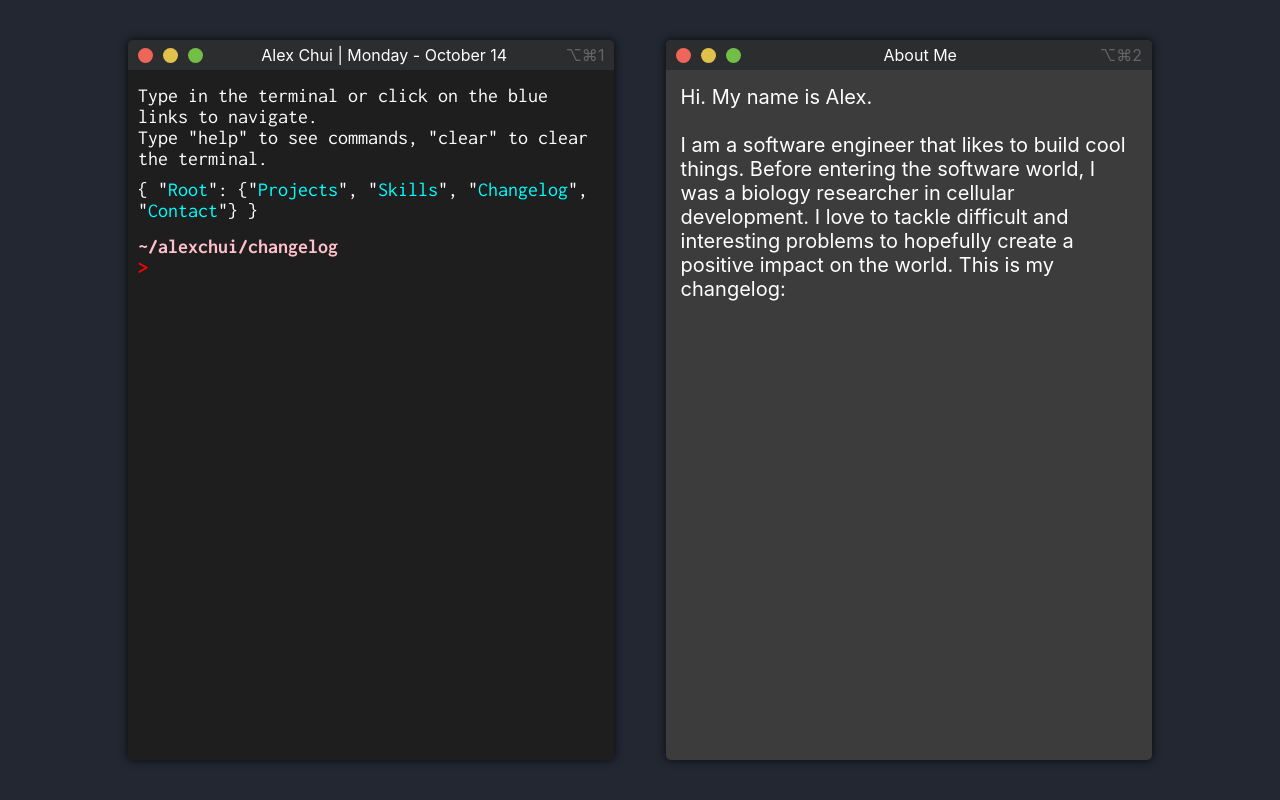
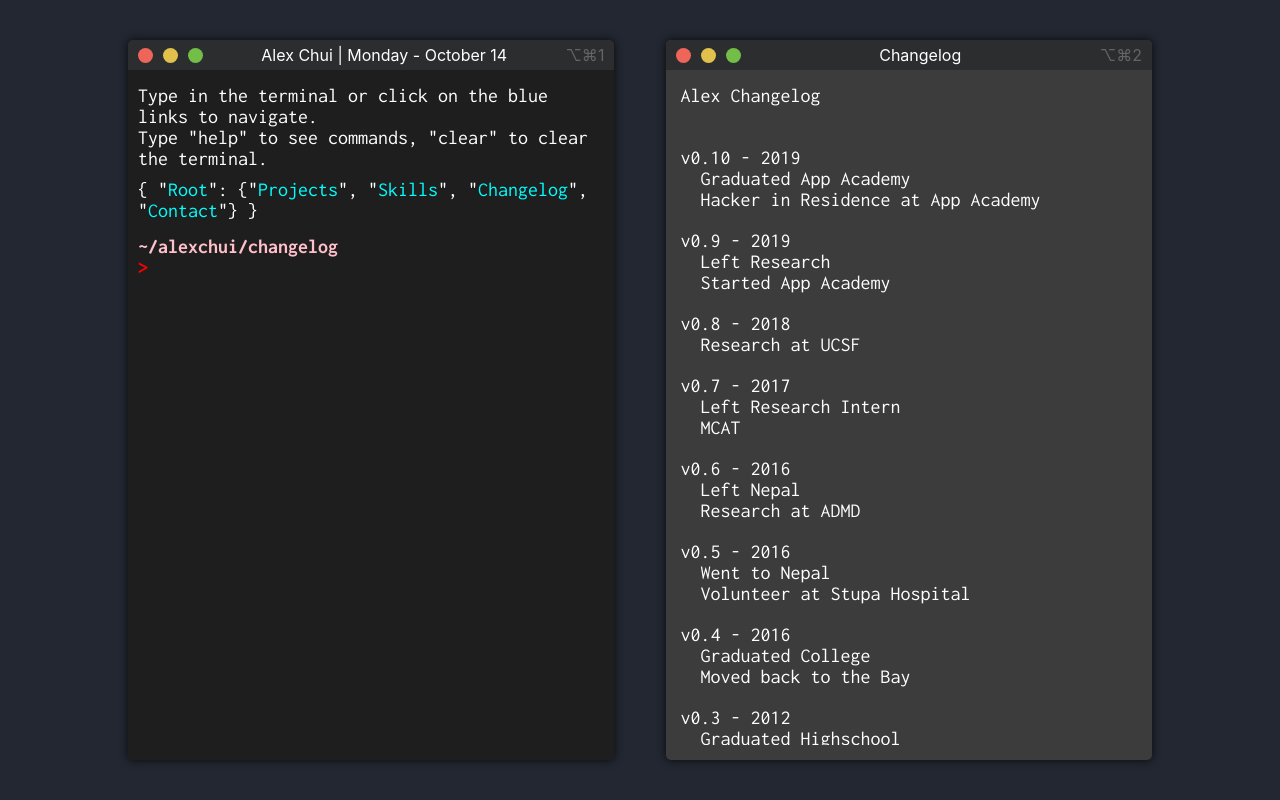
Before and after one commit to ahhchooey/portfolio, a React (Create React App) app: page /changelog in a window 1280 px wide. Built offline with nearby package versions, Linux system fonts and the light colour scheme.

Commit message:
changelog

```diff
--- a/src/changelog.js
+++ b/src/changelog.js
@@ -16,19 +16,56 @@ function Changelog() {
         </div>
 
         <div className="titlebar">
-          About Me
+          Changelog
         </div>
 
         <div className="mac-symbols">&#8997;&#8984;2</div>
 
       </div>
 
-      <div className="aboutme">
-        Hi. My name is Alex.
+      <div className="changelog-body">
+        <div className="changelog-title">Alex Changelog</div>
         <br />
-        <br />
-        I am a software engineer that likes to build cool things. Before entering the software world, I was a biology researcher in cellular development. I love to tackle difficult and interesting problems to hopefully create a positive impact on the world.
-        This is my changelog:
+
+
+        <div className="version">v0.10 - 2019</div>
+        <div className="changes">Graduated App Academy</div>
+        <div className="changes">Hacker in Residence at App Academy</div>
+
+        <div className="version">v0.9 - 2019</div>
+        <div className="changes">Left Research</div>
+        <div className="changes">Started App Academy</div>
+
+        <div className="version">v0.8 - 2018</div>
+        <div className="changes">Research at UCSF</div>
+
+        <div className="version">v0.7 - 2017</div>
+        <div className="changes">Left Research Intern</div>
+        <div className="changes">MCAT</div>
+
+        <div className="version">v0.6 - 2016</div>
+        <div className="changes">Left Nepal</div>
+        <div className="changes">Research at ADMD</div>
+
+        <div className="version">v0.5 - 2016</div>
+        <div className="changes">Went to Nepal</div>
+        <div className="changes">Volunteer at Stupa Hospital</div>
+
+        <div className="version">v0.4 - 2016</div>
+        <div className="changes">Graduated College</div>
+        <div className="changes">Moved back to the Bay</div>
+
+        <div className="version">v0.3 - 2012</div>
+        <div className="changes">Graduated Highschool</div>
+        <div className="changes">Moved to SoCal</div>
+        <div className="changes">Started UCSD</div>
+
+        <div className="version">v0.2 - 2003</div>
+        <div className="changes">Moved from San Francisco</div>
+        <div className="changes">Moved to East Bay</div>
+
+        <div className="version">v0.1 - 1994</div>
+        <div className="changes">First Release</div>
       </div>
 
     </div>
--- a/src/home.js
+++ b/src/home.js
@@ -66,6 +66,36 @@ function Home() {
 
       <div className="typewriter"></div>
 
+
+      <div className="aboutme">
+        <div className="topbar">
+
+          <div className="topbar-buttons">
+            <div className="topbar-button exit"></div>
+            <div className="topbar-button minimize"></div>
+            <div className="topbar-button maximize"></div>
+          </div>
+
+          <div className="titlebar">
+            About
+          </div>
+
+          <div className="mac-symbols">&#8997;&#8984;2</div>
+
+        </div>
+
+        <div className="aboutme-body">
+          <div>
+            Welcome to my site. Feel free to click around on all the blue links, or use the terminal to navigate if you want.
+          </div>
+
+          <div>
+            I'm Alex. I am a software engineer that likes to build cool things. Before entering the software world, I was a biology researcher in cellular development. I love to tackle difficult and interesting problems to hopefully create a positive impact on the world.
+          </div>
+        </div>
+
+      </div>
+
     </div>
   )
 }
--- a/src/styles/changelog.css
+++ b/src/styles/changelog.css
@@ -1,3 +1,4 @@
+@import url('https://fonts.googleapis.com/css?family=Inconsolata:400,700&display=swap');
 
 .changelog {
   background-color: rgb(60, 60, 60);
@@ -12,7 +13,19 @@
   flex-direction: column;
 }
 
-.aboutme {
+.changelog-body {
+  font-family: 'Inconsolata', monospace;
   padding: 15px;
   font-size: 20px;
+  overflow: scroll;
 }
+
+.version {
+  margin-top: 20px;
+  flex-shrink: 0;
+}
+
+.changes {
+  margin-left: 20px;
+  flex-shrink: 0;
+}
--- a/src/styles/home.css
+++ b/src/styles/home.css
@@ -2,13 +2,30 @@
 
 .home {
   width: 47.5%;
-  height: 60%;
-  font-family: 'Source Code Pro', monospace;
-  font-size: 30px;
+  height: 70%;
   text-align: center;
 
   display: flex;
   flex-direction: column;
-  justify-content: flex-start;
+  justify-content: space-between;
   align-items: center;
 }
+
+.typewriter {
+  font-family: 'Source Code Pro', monospace;
+  font-size: 30px;
+}
+
+.aboutme {
+  background-color: rgb(30, 20, 15);
+  box-shadow: 0 0 8px rgb(10, 10, 10);
+  border-radius: 5px;
+  overflow: hidden;
+}
+
+.aboutme-body {
+  font-family: 'Source Code Pro', monospace;
+  text-align: start;
+  padding: 18px;
+  color: rgb(240, 240, 240);
+}
--- a/src/styles/projects.css
+++ b/src/styles/projects.css
@@ -1,3 +1,4 @@
+@import url('https://fonts.googleapis.com/css?family=Inconsolata:400,700&display=swap');
 
 .projects {
   position: relative;
```
